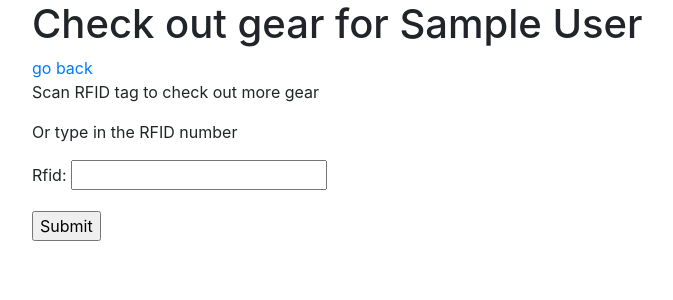
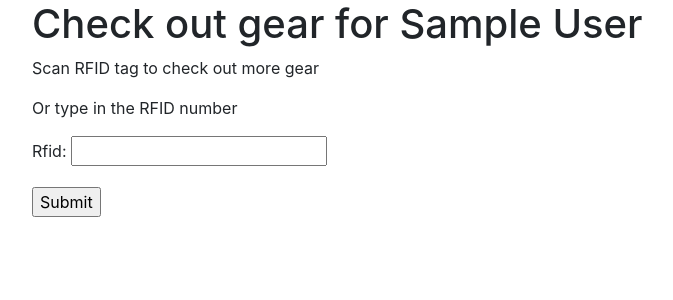
Before and after one commit to ExcursionClub/ExCSystem, a Django app: template kiosk/templates/kiosk/check_out.html in a window 1280 px wide. Shown: the part 80-380 px from the top of the page, without its empty margins (53-726 px from the left). Run offline with Django 3.2, Linux system fonts and the light colour scheme; the template is opened without the code that fills it: values that come from a table or form of the project are taken from there, others are empty; the visitor is signed in with stand-in values (Sample User, id 1); some libraries are stand-ins or nearby versions.

Commit message:
Remove redundant 'go back' btn

```diff
--- a/kiosk/templates/kiosk/check_out.html
+++ b/kiosk/templates/kiosk/check_out.html
@@ -5,7 +5,6 @@
 {% block content %}
 {% if user.is_authenticated %}
     <h1>Check out gear for {{ name }}</h1>
-    <a href="{%  url 'home' %}">go back</a>
     <p>Scan RFID tag to check out more gear</p>
     <p>Or type in the RFID number</p>
     <form method="post">
```
